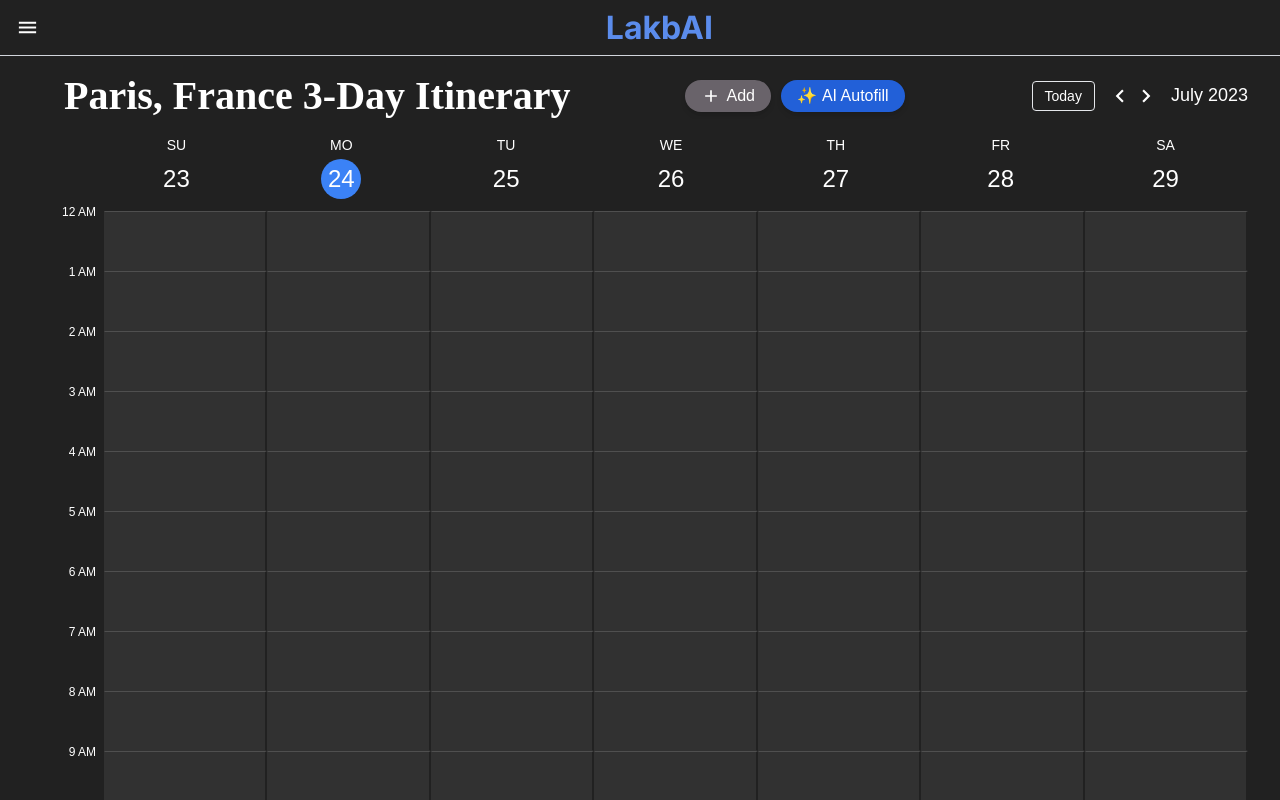
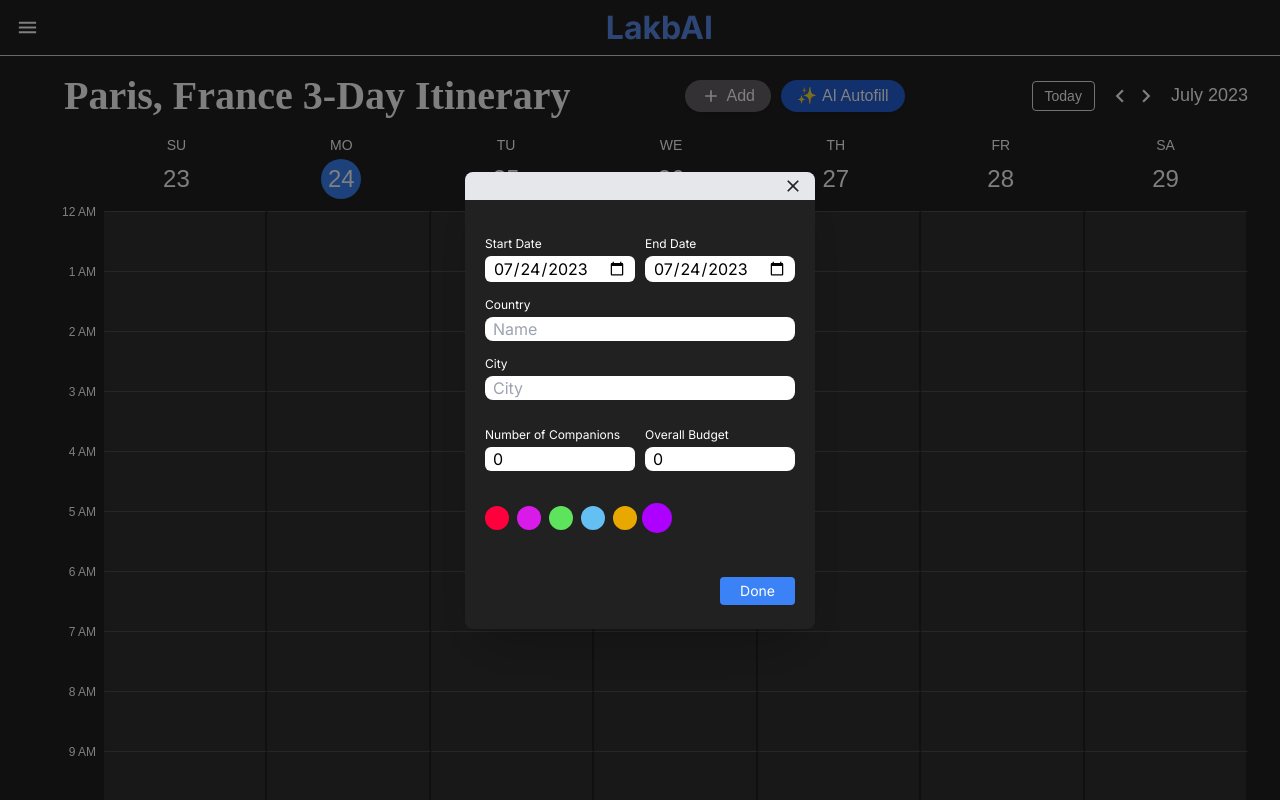
Before and after one commit to leigharriane/LakbAI, a Next.js app: page / in a window 1280 px wide. Shown: the top 800 px of the page. Built offline with nearby package versions, Linux system fonts and the light colour scheme.

Commit message:
revised ai autofill modal

```diff
--- a/src/components/AddScheduleModal.tsx
+++ b/src/components/AddScheduleModal.tsx
@@ -111,58 +111,86 @@
             <path d="M19 6.41L17.59 5 12 10.59 6.41 5 5 6.41 10.59 12 5 17.59 6.41 19 12 13.41 17.59 19 19 17.59 13.41 12 19 6.41z" />
           </svg>
         </div>
-        <form className="py-3 px-5 w-full flex flex-col" onSubmit={submitHandle}>
-          <input
-            type="text"
-            className="w-full border-2 border-solid border-transparent border-b-zinc-200 bg-dark text-2xl outline-none focus:border-b-blue-500"
-            placeholder="Name"
-            value={title}
-            onChange={e => setTitle(e.target.value)}
-            required
-          />
-          <input
-            type="text"
-            className="w-full border-2 border-solid border-transparent border-b-zinc-200 bg-dark text-l outline-none focus:border-b-blue-500"
-            placeholder="Country"
-            value={country}
-            onChange={e => setCountry(e.target.value)}
-            required
-          />
-           <input
-            type="text"
-            className="w-full border-2 border-solid border-transparent border-b-zinc-200 bg-dark text-l outline-none focus:border-b-blue-500"
-            placeholder="City"
-            value={city}
-            onChange={e => setCity(e.target.value)}
-            required
-          />
-          <input
-            type="number"
-            className="w-full border-2 border-solid border-transparent border-b-zinc-200 bg-dark text-l outline-none focus:border-b-blue-500"
-            placeholder="Number of People"
-            value={people}
-            onChange={e => setPeople(e.target.valueAsNumber)}
-            required
-          />
-          <input
-            type="number"
-            className="w-full border-2 border-solid border-transparent border-b-zinc-200 bg-dark text-l outline-none focus:border-b-blue-500"
-            placeholder="Price"
-            value={price}
-            onChange={e => setPrice(e.target.valueAsNumber)}
-            required
-          />
-          <div className="flex mt-3 relative items-center">
+        <form className="py-3 px-5 w-full flex flex-col gap-[15px]" onSubmit={submitHandle}>
+          <div className="flex mt-3 gap-[10px] relative items-center">
+            <div className='flex flex-col gap-[4px]'>
+              <p className='text-xs'>Start Date</p>
+              <input
+                type="date"
+                value={date}
+                className="w-[150px] outline-none bg-white text-black px-2 rounded-[6px]"
+                onChange={e => {
+                  // setDate(e.target.value)
+                }}
+              />
+            </div>
+            <div className='flex flex-col gap-[4px]'>
+              <p className='text-xs'>End Date</p>
+              <input
+                type="date"
+                value={date}
+                className="w-[150px] outline-none bg-white text-black px-2 rounded-[8px]"
+                onChange={e => {
+                  // setDate(e.target.value)
+                }}
+              />
+            </div>
+          </div>
+          <div className='flex flex-col gap-[4px]'>
+            <p className='text-xs'>Country</p>
             <input
-              type="date"
-              value={date}
-              className="w-[150px] outline-none bg-dark text-white"
-              onChange={e => {
-                setDate(e.target.value)
-              }}
+              type="text"
+              className="w-full outline-none bg-white text-black px-2 rounded-[8px]"
+              placeholder="Name"
+              value={title}
+              // onChange={e => setTitle(e.target.value)}
+              required
             />
+          </div>
+
+          <div className='flex flex-col gap-[4px]'>
+            <p className='text-xs'>City</p>
+            <input
+              type="text"
+              className="w-full outline-none bg-white text-black px-2 rounded-[8px]"
+              placeholder="City"
+              value={city}
+              // onChange={e => setCity(e.target.value)}
+              required
+            />
+          </div>
+
+          <div className="flex mt-3 gap-[10px] relative items-center">
+            <div className='flex flex-col gap-[4px]'>
+              <p className='text-xs'>Number of Companions</p>
+              <input
+                type="number"
+                className="w-[150px] outline-none bg-white text-black px-2 rounded-[6px]"
+                placeholder="Number of People"
+                value={people}
+                // onChange={e => setPeople(e.target.valueAsNumber)}
+                required
+              />
+            </div>
+            <div className='flex flex-col gap-[4px]'>
+              <p className='text-xs'>Overall Budget</p>
+
+              <input
+                type="number"
+                className="w-[150px] outline-none bg-white text-black px-2 rounded-[8px]"
+                placeholder="Price"
+                value={price}
+                // onChange={e => setPrice(e.target.valueAsNumber)}
+                required
+              />
+            </div>
+          </div>
+
+
+
+          {/* <div className='flex relative items-center'>
             {isSelectStartTime && (
-              <div className="absolute top-[30px] left-[120px] w-[180px] h-[180px] rounded-md bg-dark shadow flex flex-col overflow-y-auto z-20">
+              <div className="absolute top-[30px] left-[0px] w-[180px] h-[180px] rounded-md bg-dark shadow flex flex-col overflow-y-auto z-20">
                 {selectTimes.map((time, index) => (
                   <div
                     className="p-2 text-sm cursor-pointer hover:bg-gray-700"
@@ -185,7 +213,7 @@
             </span>
             -
             {isSelectEndTime && (
-              <div className="absolute top-[30px] left-[160px] w-[180px] h-[180px] rounded-md bg-dark shadow flex flex-col overflow-y-auto z-20">
+              <div className="absolute top-[30px] left-[80px] w-[180px] h-[180px] rounded-md bg-dark shadow flex flex-col overflow-y-auto z-20">
                 {selectTimes.slice(startSelectTimeIndex).map((time, index) => (
                   <div
                     className="p-2 text-sm cursor-pointer hover:bg-gray-700"
@@ -206,7 +234,7 @@
             >
               {displayEndTime}
             </span>
-          </div>
+          </div> */}
           <div className="flex mt-5 z-10">
             {colors.map(clr => (
               <div
--- a/src/components/Calendar.tsx
+++ b/src/components/Calendar.tsx
@@ -59,7 +59,7 @@
 export default function Calendar() {
 	const { year, month, days } = useSelector(currentCalendar)
 	const [isSideCalendar, setIsSideCalendar] = useState<boolean>(false)
-	const [isOpenModal, setIsOpenModal] = useState<boolean>(false)
+	const [isOpenModal, setIsOpenModal] = useState<boolean>(true)
 	const [isDeleteOpen, setIsDeleteOpen] = useState<boolean>(false)
 	const [modalDate, setModalDate] = useState<string>(formatDay(new Date()))
 	const [timeIndex, setTimeIndex] = useState<number>(0)
```
